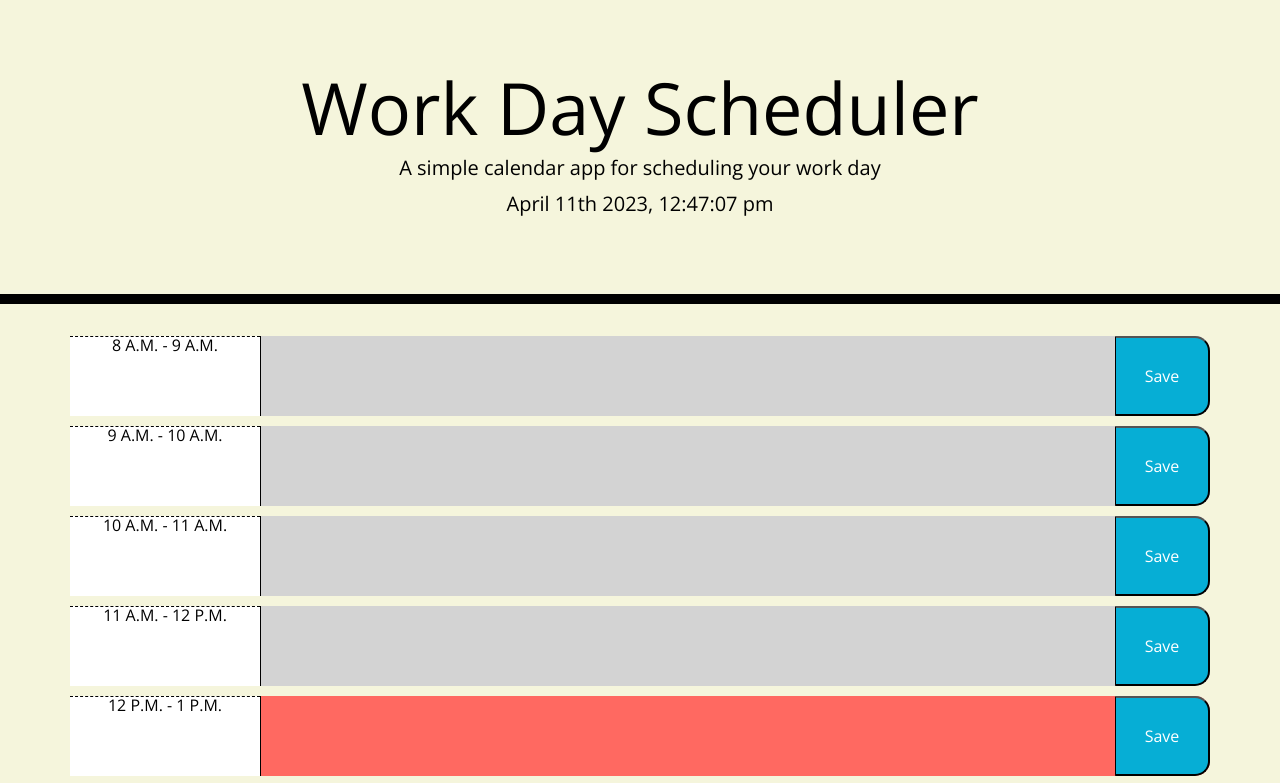
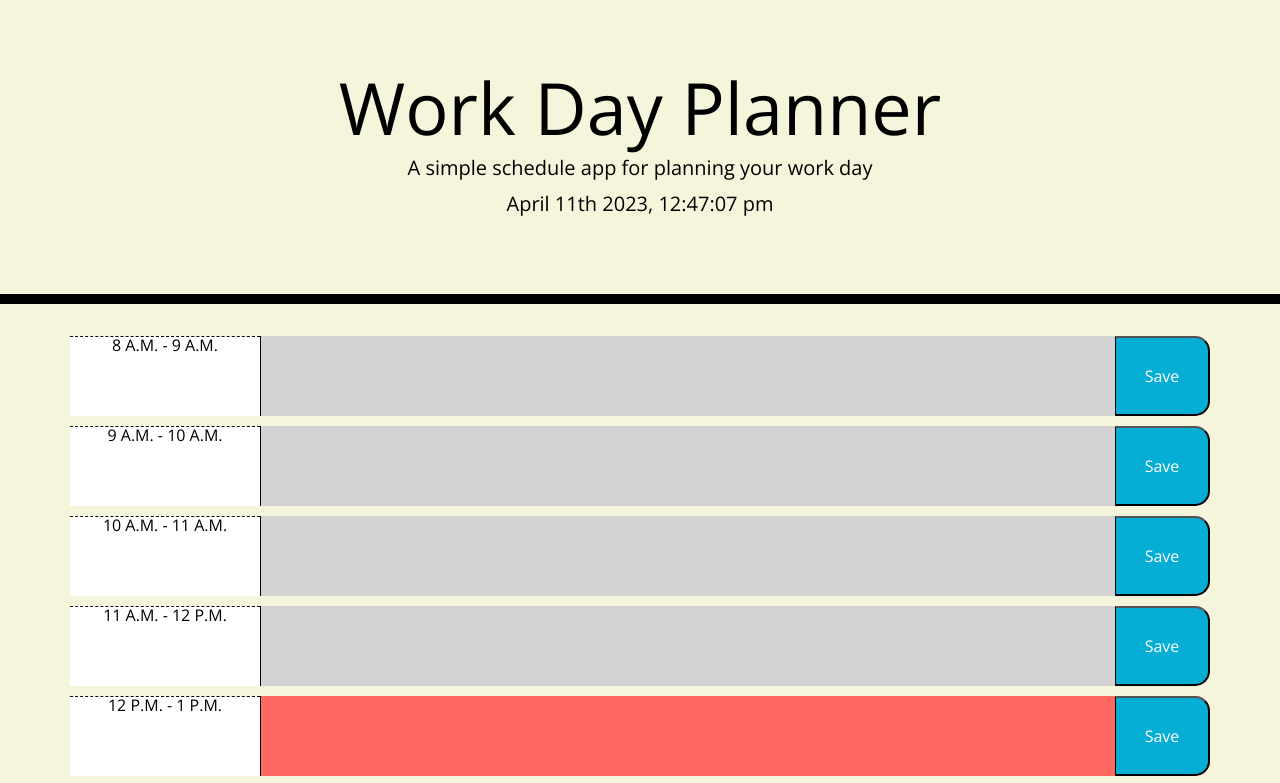
Before and after one commit to RubinoD1/Work-day-planner-, a plain HTML site: page index.html in a window 1280 px wide. Shown: the top 783 px of the page. Drawn offline with nearby package versions, Linux system fonts and the light colour scheme.

Commit message:
updated the text in the main banner

```diff
--- a/index.html
+++ b/index.html
@@ -25,10 +25,10 @@
   <body>
     <header class="jumbotron">
       <h1 class="display-3">
-        Work Day Scheduler
+        Work Day Planner
       </h1>
       <p class="lead">
-        A simple calendar app for scheduling your work day
+        A simple schedule app for planning your work day
       </p>
       <p id="currentDay" class="lead"></p>
     </header>
```
